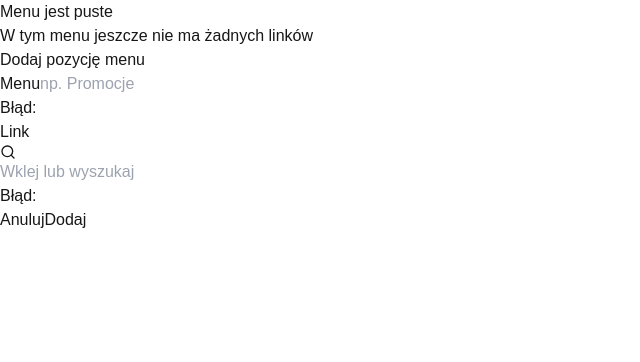
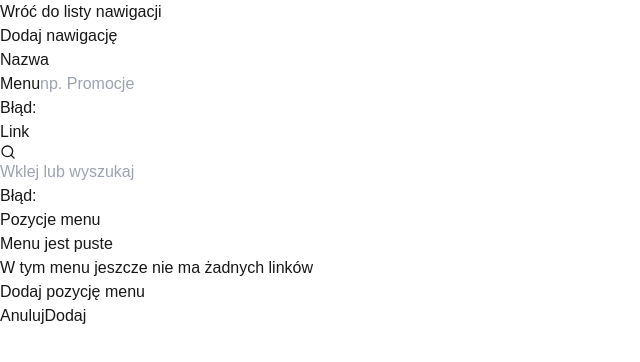
Before and after one commit to SebastianJedrak/droplo-recruitment-task, a Next.js app: page /add-menu in a window 1280 px wide. Shown: the top 362 px of the page, without its empty margins (0-640 px from the left). Built offline with nearby package versions, Linux system fonts and the light colour scheme.

Commit message:
style(add-menu): prepared add-menu layout

```diff
--- a/src/app/add-menu/page.tsx
+++ b/src/app/add-menu/page.tsx
@@ -9,6 +9,7 @@ import Button from "@/components/UI/Button";
 import { SubmitHandler, useForm, useFieldArray } from "react-hook-form";
 import { zodResolver } from "@hookform/resolvers/zod";
 import { z } from "zod";
+import Link from "next/link";
 
 const schema = z.object({
   menus: z.array(
@@ -49,11 +50,13 @@ export default function AddMenu() {
 
   return (
     <GlobalContainer backgroundColor="gray">
-      <AddMenuItem action="addMenu" payload={addForm} />
-      <form onSubmit={handleSubmit(onSubmit)} className="p-4 space-y-1 w-full">
+      <Link href="/">Wróć do listy nawigacji</Link>
+      <h1>Dodaj nawigację</h1>
+      <form onSubmit={handleSubmit(onSubmit)} className="space-y-1 w-full">
         {fields.map((item, index) => (
           <Card key={item.id} backgroundColor="white">
-            <div className="flex">
+            <div className="p-4">
+              <h3>Nazwa</h3>
               <InputMenu
                 register={register}
                 name={`menus.${index}.menu`}
@@ -67,6 +70,12 @@ export default function AddMenu() {
             </div>
           </Card>
         ))}
+        <Card backgroundColor="white">
+          <div className="p-4">
+            <h3>Pozycje menu</h3>
+            <AddMenuItem action="addMenu" payload={addForm} />
+          </div>
+        </Card>
         <div className="flex space-x-2">
           <Button title="Anuluj" type="button" />
           <Button title="Dodaj" type="submit" />
```
